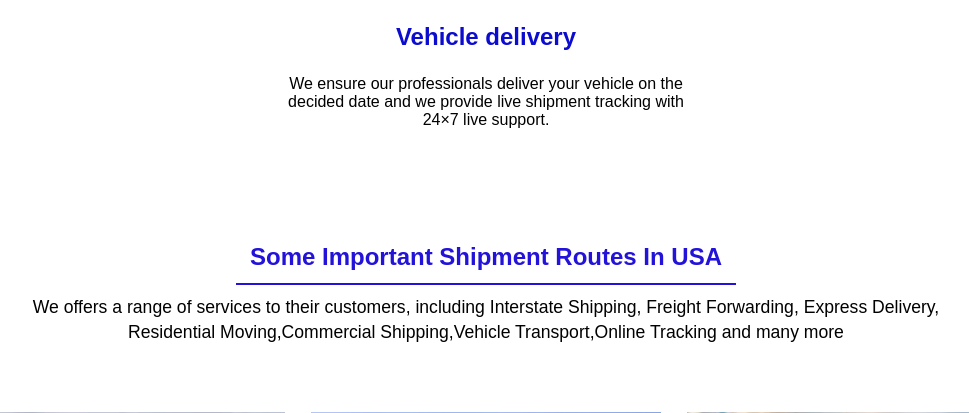
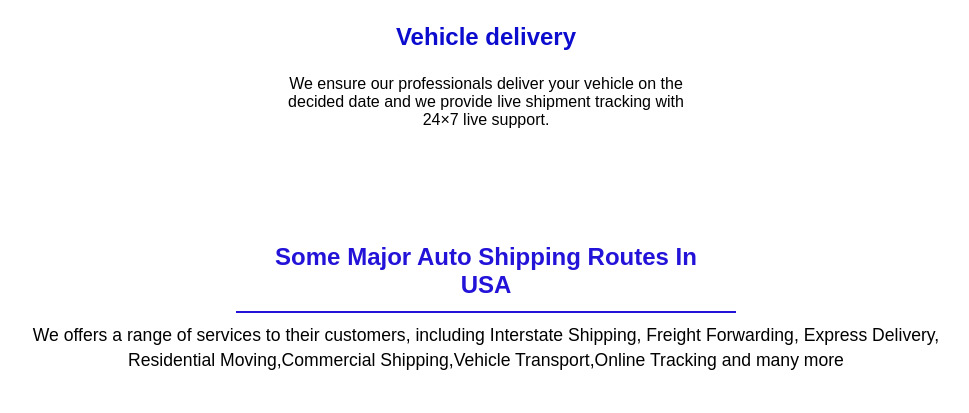
Before and after one commit to lazydesigner/shipcartoanotherstate, a PHP site: page / in a window 1280 px wide. Shown: the part 1154-1567 px from the top of the page, without its empty margins (154-1123 px from the left). Run offline with PHP 8.4, Linux system fonts and the light colour scheme; some libraries are stand-ins or nearby versions.

Commit message:
page update

```diff
--- a/index.php
+++ b/index.php
@@ -292,7 +292,7 @@
         </div>
     </div>
     <section class="service-section">
-        <h2 class="sercive-heading"><span>Some Important Shipment Routes In USA</span></h2>
+        <h2 class="sercive-heading"><span>Some Major Auto Shipping Routes In USA</span></h2>
         <p class="our-ser">We offers a range of services to their customers, including Interstate Shipping, Freight Forwarding, Express Delivery, Residential Moving,Commercial Shipping,Vehicle Transport,Online Tracking and many more</p>
 
         <div class="grid">
```
